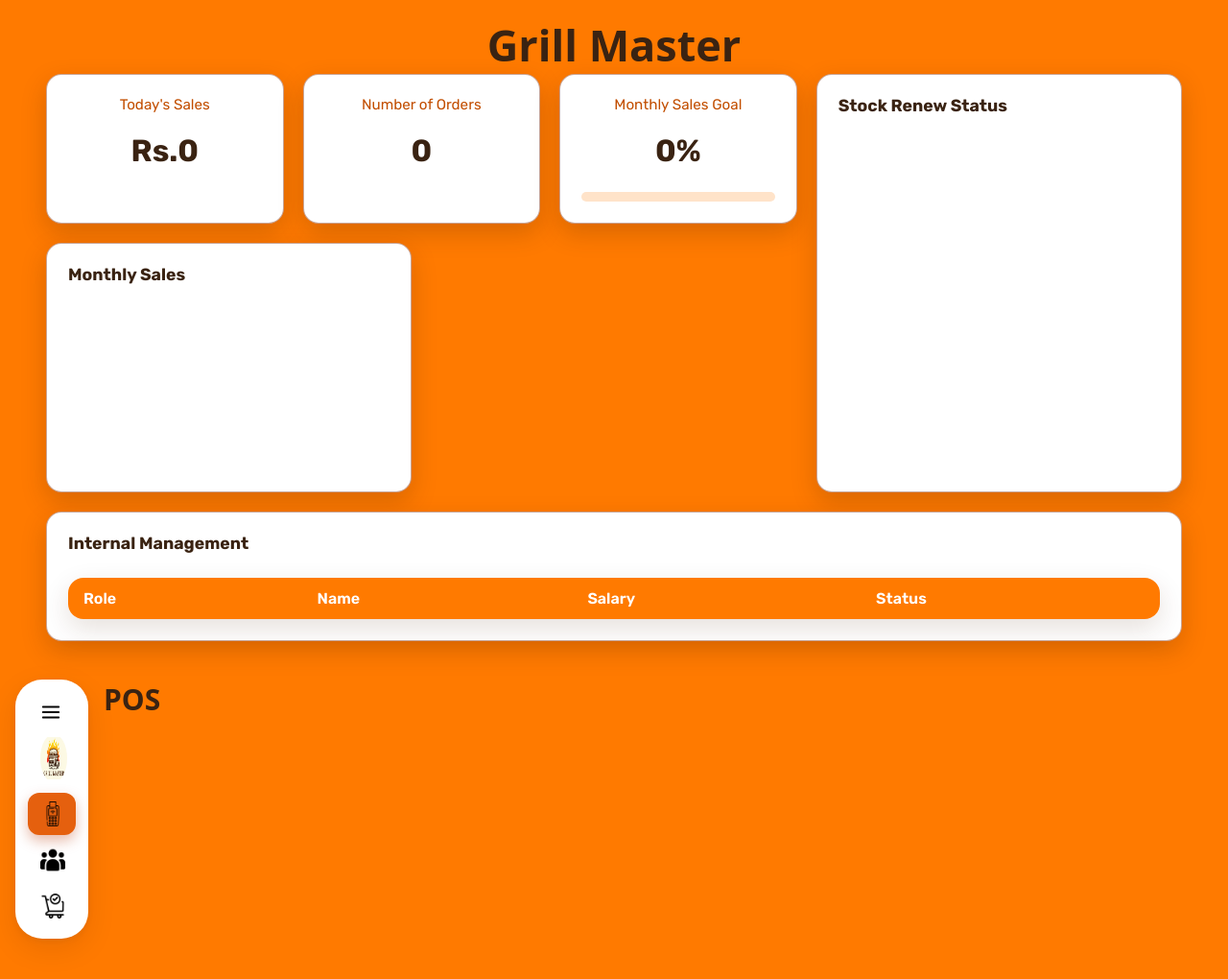
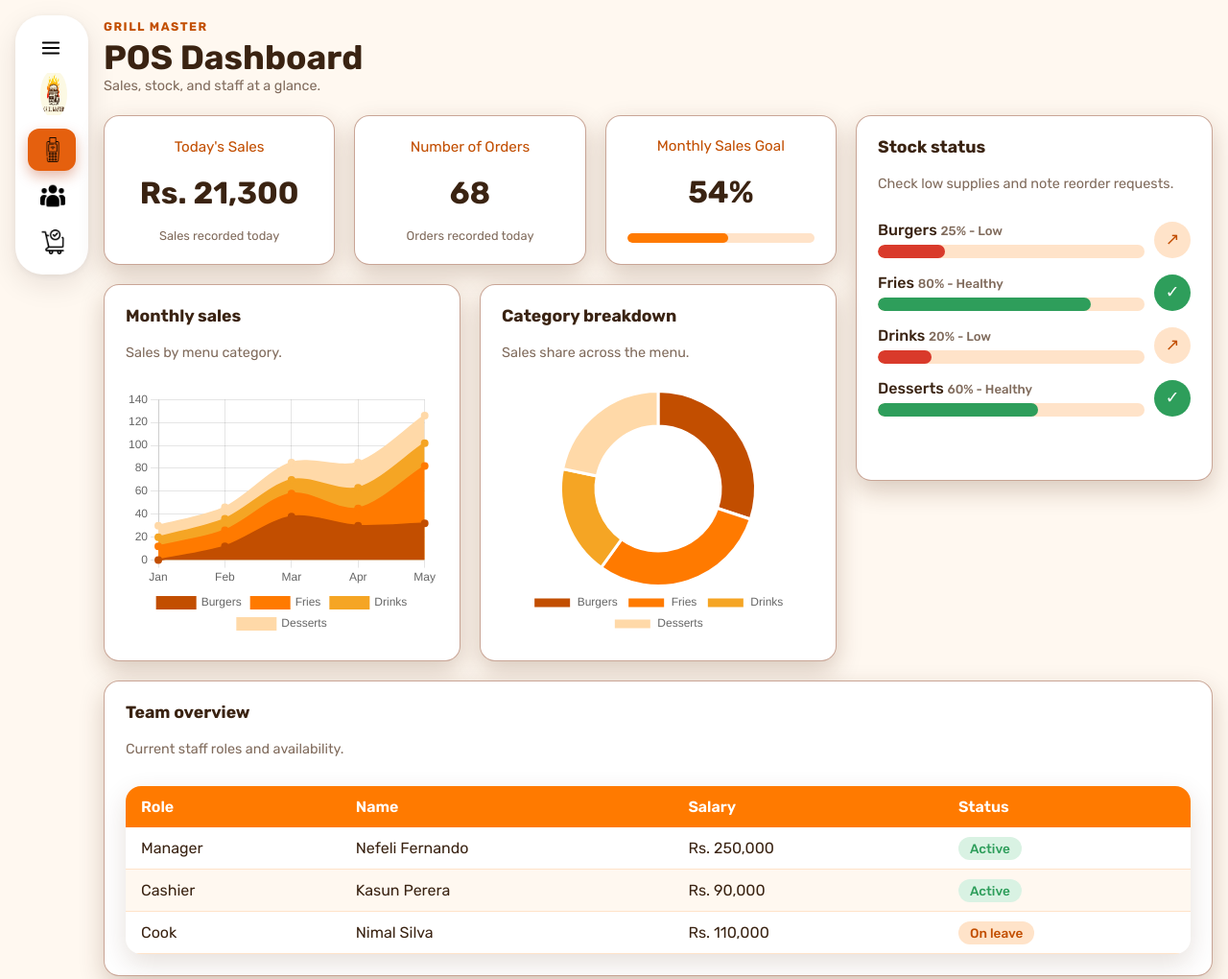
Before and after one commit to Nefeli-Fernando/Grill-Master-POS-System, a plain HTML site: page pos.html in a window 1280 px wide. Shown: the top 1020 px of the page at 96% size. Drawn offline with nearby package versions, Linux system fonts and the light colour scheme; a web font is replaced by a local one.

Commit message:
POS dashboard was setup, finishing touches were added

```diff
--- a/css/pos.css
+++ b/css/pos.css
@@ -15,8 +15,9 @@
 
 body {
   font-family: "Rubik", sans-serif;
-  background: var(--orange);
+  background: var(--cream);
   color: var(--text);
+  min-height: 100vh;
 }
 
 /* ---------- Top bar ---------- */
@@ -38,12 +39,51 @@ body {
   border-radius: 10px;
 }
 
-/* ---------- Layout: a 3-column grid ---------- */
+/* ---------- Dashboard ---------- */
+.pos-content {
+  min-width: 0;
+}
+
+.pos-page-header {
+  display: flex;
+  align-items: center;
+  justify-content: space-between;
+  margin: 4px 0 22px;
+}
+
+.pos-eyebrow {
+  margin-bottom: 4px;
+  color: var(--orange-dark);
+  font-size: .78rem;
+  font-weight: 700;
+  letter-spacing: .12em;
+  text-transform: uppercase;
+}
+
+.pos-page-header h1 {
+  color: var(--text);
+  font-size: clamp(1.7rem, 3vw, 2.2rem);
+}
+
+.pos-subtitle,
+.section-description {
+  color: #806b5c;
+  font-size: .9rem;
+}
+
+.section-description {
+  margin: -6px 0 18px;
+}
+
 .page {
   display: grid;
-  grid-template-columns: repeat(3, 1fr);
+  grid-template-columns: repeat(3, minmax(0, 1fr));
+  align-items: start;
   gap: 20px;
-  padding: 0 32px 40px;
+  width: 100%;
+  max-width: 1440px;
+  margin: 0 auto;
+  padding: 0 0 32px;
 }
 
 .card {
@@ -57,32 +97,46 @@ body {
     margin-bottom: 14px;
 }
 
-/* stat cards sit on the first row, stock list on the right */
+/* The stock panel spans the first two dashboard rows. */
 .stats {
-  grid-column: 1 / 3;
+  grid-column: 1 / span 2;
   display: grid;
-  grid-template-columns: repeat(3, 1fr);
+  grid-template-columns: repeat(3, minmax(0, 1fr));
   gap: 20px;
 }
 .stock {
-    grid-column: 3 / 4;
-    grid-row: 1 / 3;
+  grid-column: 3;
+  grid-row: 1 / span 2;
 }
 
 .chart-box {
-    grid-column: span 1;
+  min-width: 0;
 }
-.chart-box:nth-of-type(2) {
-    grid-column: 1 / 2;
+
+.chart-canvas {
+  position: relative;
+  height: 260px;
+}
+
+.chart-unavailable {
+  display: grid;
+  height: 100%;
+  place-items: center;
+  padding: 16px;
+  color: #806b5c;
+  font-size: .9rem;
+  text-align: center;
 }
 
 .staff {
-    grid-column: 1 / 4;
+  grid-column: 1 / -1;
 }
 
 /* ---------- Stat cards ---------- */
 .stat {
     text-align: center;
+    justify-content: center;
+    min-width: 0;
  }
 .stat-label {
     font-size: 0.95rem;
@@ -92,6 +146,11 @@ body {
     font-size: 2rem;
     font-weight: 700;
     margin-top: 8px;
+ }
+.stat-note {
+  margin-top: 6px;
+  color: #806b5c;
+  font-size: .8rem;
 }
 
 .bar {
@@ -109,6 +168,10 @@ body {
   transition: width 0.6s ease;
 }
 
+.bar[role="progressbar"] {
+  width: 100%;
+}
+
 /* ---------- Stock list ---------- */
 .stock-row {
   display: grid;
@@ -120,6 +183,10 @@ body {
 .stock-name {
     font-weight: 500;
     margin-bottom: 6px;
+}
+.stock-level {
+  color: #806b5c;
+  font-size: .82rem;
 }
 .stock-bar {
   height: 14px;
@@ -150,10 +217,12 @@ body {
   color: var(--orange-dark);
   font-size: 1.1rem;
   cursor: pointer;
+  transition: background .18s ease, color .18s ease, transform .18s ease;
 }
 .reorder-btn:hover {
     background: var(--orange);
     color: var(--white);
+    transform: translateY(-1px);
 }
 .reorder-btn.ok {
     background: var(--green);
@@ -164,6 +233,15 @@ body {
     background: var(--cream);
     color: var(--orange-dark);
     cursor: default;
+}
+.reorder-btn:focus-visible {
+  outline: 3px solid rgba(194, 78, 0, .3);
+  outline-offset: 3px;
+}
+.stock-feedback {
+  min-height: 1.2em;
+  color: var(--orange-dark);
+  font-size: .82rem;
 }
 
 /* ---------- Table ---------- */
@@ -208,19 +286,65 @@ tbody tr:nth-child(even) {
 }
 
 /* ---------- Tablet and mobile ---------- */
-@media (max-width: 900px) {
+@media (max-width: 1050px) {
+  .page {
+    grid-template-columns: repeat(2, minmax(0, 1fr));
+  }
+
+  .stats {
+    grid-column: 1 / -1;
+  }
+
+  .stock {
+    grid-column: 1;
+    grid-row: auto;
+  }
+
+  .chart-box {
+    grid-column: 2;
+  }
+
+  .staff {
+    grid-column: 1 / -1;
+  }
+}
+
+@media (max-width: 760px) {
   .page {
     grid-template-columns: 1fr;
-    padding: 0 16px 32px;
   }
-  .stats, .stock, .chart-box, .chart-box:nth-of-type(2), .staff {
+
+  .stats,
+  .stock,
+  .chart-box,
+  .staff {
     grid-column: 1 / -1;
     grid-row: auto;
   }
+
   .stats {
-    grid-template-columns: 1fr;
+    grid-template-columns: repeat(2, minmax(0, 1fr));
   }
+
+  .stat:last-child {
+    grid-column: 1 / -1;
+  }
+
   .top-bar {
     padding: 14px 16px;
   }
 }
+
+@media (max-width: 480px) {
+  .stats {
+    grid-template-columns: 1fr;
+  }
+
+  .stat:last-child {
+    grid-column: auto;
+  }
+
+  .chart-canvas {
+    height: 220px;
+  }
+}
--- a/js/pos.js
+++ b/js/pos.js
@@ -0,0 +1,136 @@
+const stats = { todaysSales: 21300, orders: 68, goalPercent: 54 };
+
+const stock = [
+    { name:"Burgers" , level: 25},
+    { name: "Fries" , level: 80},
+    { name:"Drinks", level: 20 },
+    { name:"Desserts" , level:60}
+];
+
+const monthly = {
+    months: ["Jan","Feb","Mar","Apr","May"],
+    burgers: [0, 12, 38, 30, 32],
+    fries: [12, 14, 20, 15, 50],
+    drinks: [8, 10, 12, 18, 20],
+    desserts: [10, 10, 15, 22, 24]
+}
+
+const staff = [
+  { role: "Manager", name: "Nefeli Fernando", salary: 250000, status: "Active" },
+  { role: "Cashier", name: "Kasun Perera",    salary: 90000,  status: "Active" },
+  { role: "Cook",    name: "Nimal Silva",     salary: 110000, status: "On leave" }
+];
+
+// ---------- 1. Stat cards ----------
+document.getElementById("todays-sales").textContent = "Rs. " + stats.todaysSales.toLocaleString();
+document.getElementById("order-count").textContent = stats.orders;
+document.getElementById("goal-text").textContent = stats.goalPercent + "%";
+document.getElementById("goal-bar").style.width = stats.goalPercent + "%";
+document.querySelector(".bar[role='progressbar']").setAttribute("aria-valuenow", stats.goalPercent);
+
+// ---------- 2. Stock list ----------
+function getLevelClass(level) {
+  if (level < 30) return "low";   // red
+  if (level < 50) return "mid";   // amber
+  return "good";                  // green
+}
+
+function renderStock() {
+  const list = document.getElementById("stock-list");
+  list.innerHTML = stock.map((item, i) => {
+    const cls = getLevelClass(item.level);
+    const status = cls === "low" ? "Low" : cls === "mid" ? "Watch" : "Healthy";
+    const button = cls === "good"
+      ? `<button class="reorder-btn ok" type="button" disabled aria-label="${item.name} stock is healthy">&#10003;</button>`
+      : `<button class="reorder-btn" type="button" data-stock-index="${i}" aria-label="Note a reorder for ${item.name}" title="Note a reorder request">&#8599;</button>`;
+    return `
+      <div class="stock-row">
+        <div>
+          <p class="stock-name">${item.name} <span class="stock-level">${item.level}% - ${status}</span></p>
+          <div class="stock-bar" role="meter" aria-label="${item.name} stock level" aria-valuemin="0" aria-valuemax="100" aria-valuenow="${item.level}">
+            <div class="stock-fill ${cls}" style="width:${item.level}%"></div>
+          </div>
+        </div>
+        ${button}
+      </div>`;
+  }).join("");
+}
+
+function reorder(index, btn) {
+  const item = stock[index];
+  if (!item || btn.disabled) return;
+
+  btn.disabled = true;
+  btn.classList.add("sent");
+  btn.textContent = "✓";
+  btn.setAttribute("aria-label", `Reorder request noted for ${item.name}`);
+  document.getElementById("stock-feedback").textContent = `Reorder request noted for ${item.name}.`;
+}
+
+document.getElementById("stock-list").addEventListener("click", event => {
+  const button = event.target.closest("button[data-stock-index]");
+  if (!button) return;
+  reorder(Number(button.dataset.stockIndex), button);
+});
+
+// ---------- 3. Charts ----------
+const burgerColors = ["#c24e00", "#ff7a00", "#f5a524", "#ffd9a8"];
+
+if (typeof Chart === "undefined") {
+  document.querySelectorAll(".chart-canvas").forEach(container => {
+    const message = document.createElement("p");
+    message.className = "chart-unavailable";
+    message.textContent = "Chart library unavailable. Check your connection and refresh to load charts.";
+    container.replaceChildren(message);
+  });
+} else {
+  new Chart(document.getElementById("sales-chart"), {
+    type: "line",
+    data: {
+      labels: monthly.months,
+      datasets: [
+        { label: "Burgers", data: monthly.burgers, backgroundColor: burgerColors[0], borderColor: burgerColors[0], fill: true, borderWidth: 2, tension: 0.3 },
+        { label: "Fries", data: monthly.fries, backgroundColor: burgerColors[1], borderColor: burgerColors[1], fill: true, borderWidth: 2, tension: 0.3 },
+        { label: "Drinks", data: monthly.drinks, backgroundColor: burgerColors[2], borderColor: burgerColors[2], fill: true, borderWidth: 2, tension: 0.3 },
+        { label: "Desserts", data: monthly.desserts, backgroundColor: burgerColors[3], borderColor: burgerColors[3], fill: true, borderWidth: 2, tension: 0.3 }
+      ]
+    },
+    options: {
+      maintainAspectRatio: false,
+      interaction: { intersect: false, mode: "index" },
+      plugins: { legend: { position: "bottom" } },
+      scales: { y: { stacked: true, beginAtZero: true }, x: { stacked: true } }
+    }
+  });
+
+  const sum = arr => arr.reduce((a, b) => a + b, 0);
+
+  new Chart(document.getElementById("category-chart"), {
+    type: "doughnut",
+    data: {
+      labels: ["Burgers", "Fries", "Drinks", "Desserts"],
+      datasets: [{
+        data: [sum(monthly.burgers), sum(monthly.fries), sum(monthly.drinks), sum(monthly.desserts)],
+        backgroundColor: burgerColors,
+        borderColor: "#ffffff",
+        borderWidth: 3
+      }]
+    },
+    options: {
+      maintainAspectRatio: false,
+      cutout: "64%",
+      plugins: { legend: { position: "bottom" } }
+    }
+  });
+}
+
+// ---------- 4. Staff table ----------
+document.getElementById("staff-body").innerHTML = staff.map(s => `
+  <tr>
+    <td>${s.role}</td>
+    <td>${s.name}</td>
+    <td>Rs. ${s.salary.toLocaleString()}</td>
+    <td><span class="badge ${s.status === "Active" ? "active" : "leave"}">${s.status}</span></td>
+  </tr>`).join("");
+
+renderStock();
--- a/pos.html
+++ b/pos.html
@@ -3,7 +3,7 @@
 <head>
     <meta charset="UTF-8">
     <meta name="viewport" content="width=device-width, initial-scale=1.0">
-    <title>POS | Grill Master</title>
+    <title>POS Dashboard | Grill Master</title>
     <link rel="stylesheet" href="css/style.css">
     <link rel="stylesheet" href="css/customer.css">
     <link rel="stylesheet" href="css/pos.css">
@@ -12,11 +12,6 @@
     <script src="https://cdn.jsdelivr.net/npm/chart.js@4.4.1/dist/chart.umd.min.js"></script>
 </head>
 <body>
-    <center>
-                    <div class="main-titleee">
-                    <h2>Grill Master</h2>
-                </div>
-                </center>
     <svg class="icon-sprite" aria-hidden="true" focusable="false" xmlns="http://www.w3.org/2000/svg">
         <symbol id="menu" viewBox="0 0 24 24">
             <path d="M3 6h18M3 12h18M3 18h18" fill="none" stroke="currentColor" stroke-width="2" stroke-linecap="round"></path>
@@ -25,46 +20,7 @@
             <path d="m6 6 12 12M18 6 6 18" fill="none" stroke="currentColor" stroke-width="2" stroke-linecap="round"></path>
         </symbol>
     </svg>
-        <main class="page">
-            <!--STATYS CARDS-->
-                <section class="stats">
-                    <div class="card stat">
-                        <p class="stat-label">Today's Sales</p>
-                        <p class="stat-value" id="todays-sales">Rs.0</p>
-                    </div>
-                    <div class="card stat">
-                        <p class="stat-label">Number of Orders</p>
-                        <p class="stat-value" id="order-count">0</p>
-                    </div>
-                    <div class="card stat">
-                        <p class="stat-label">Monthly Sales Goal</p>
-                        <p class="stat-value" id="goal-text">0%</p>
-                        <div class="bar"><div class="bar-fill" id="goal-bar"></div></div>
-                    </div>
-                </section>
 
-                <section class="card stock">
-                    <h2>Stock Renew Status</h2>
-                    <div id="stock-list"></div>
-                </section>
-
-                <section class="card chart-box">
-                    <h2>Monthly Sales</h2>
-                    <canvas id="sales-chart"></canvas>
-                </section>
-
-                <section class="card staff">
-                    <h2>Internal Management</h2>
-                    <div class="table-wrap">
-                        <table>
-                            <thead>
-                                <tr><th>Role</th><th>Name</th><th>Salary</th><th>Status</th></tr>
-                            </thead>
-                            <tbody id="staff-body"></tbody>
-                        </table>
-                    </div>
-                </section>
-        </main>
     <div class="app-layout">
         <aside class="sidebar" id="sidebar">
             <button id="toggle" type="button" aria-label="Toggle sidebar" aria-expanded="false">
@@ -86,8 +42,74 @@
                 </a>
             </nav>
         </aside>
-        <main class="app-content page-content">
-            <div class="titlee"><h1>POS</h1></div>
+
+        <main class="app-content pos-content">
+            <header class="pos-page-header">
+                <div>
+                    <p class="pos-eyebrow">Grill Master</p>
+                    <h1>POS Dashboard</h1>
+                    <p class="pos-subtitle">Sales, stock, and staff at a glance.</p>
+                </div>
+            </header>
+
+            <div class="page">
+                <section class="stats" aria-label="Sales overview">
+                    <article class="card stat">
+                        <p class="stat-label">Today's Sales</p>
+                        <p class="stat-value" id="todays-sales">Rs. 0</p>
+                        <p class="stat-note">Sales recorded today</p>
+                    </article>
+                    <article class="card stat">
+                        <p class="stat-label">Number of Orders</p>
+                        <p class="stat-value" id="order-count">0</p>
+                        <p class="stat-note">Orders recorded today</p>
+                    </article>
+                    <article class="card stat">
+                        <p class="stat-label">Monthly Sales Goal</p>
+                        <p class="stat-value" id="goal-text">0%</p>
+                        <div class="bar" role="progressbar" aria-label="Monthly sales goal progress"
+                             aria-valuemin="0" aria-valuemax="100" aria-valuenow="0">
+                            <div class="bar-fill" id="goal-bar"></div>
+                        </div>
+                    </article>
+                </section>
+
+                <section class="card stock" aria-labelledby="stock-heading">
+                    <h2 id="stock-heading">Stock status</h2>
+                    <p class="section-description">Check low supplies and note reorder requests.</p>
+                    <div id="stock-list"></div>
+                    <p class="stock-feedback" id="stock-feedback" aria-live="polite"></p>
+                </section>
+
+                <section class="card chart-box" aria-labelledby="sales-heading">
+                    <h2 id="sales-heading">Monthly sales</h2>
+                    <p class="section-description">Sales by menu category.</p>
+                    <div class="chart-canvas">
+                        <canvas id="sales-chart" role="img" aria-label="Monthly sales by category"></canvas>
+                    </div>
+                </section>
+
+                <section class="card chart-box" aria-labelledby="category-heading">
+                    <h2 id="category-heading">Category breakdown</h2>
+                    <p class="section-description">Sales share across the menu.</p>
+                    <div class="chart-canvas">
+                        <canvas id="category-chart" role="img" aria-label="Sales share by menu category"></canvas>
+                    </div>
+                </section>
+
+                <section class="card staff" aria-labelledby="staff-heading">
+                    <h2 id="staff-heading">Team overview</h2>
+                    <p class="section-description">Current staff roles and availability.</p>
+                    <div class="table-wrap">
+                        <table>
+                            <thead>
+                                <tr><th scope="col">Role</th><th scope="col">Name</th><th scope="col">Salary</th><th scope="col">Status</th></tr>
+                            </thead>
+                            <tbody id="staff-body"></tbody>
+                        </table>
+                    </div>
+                </section>
+            </div>
         </main>
     </div>
 
```
Lines whose indentation alone changed are shown as unchanged.
